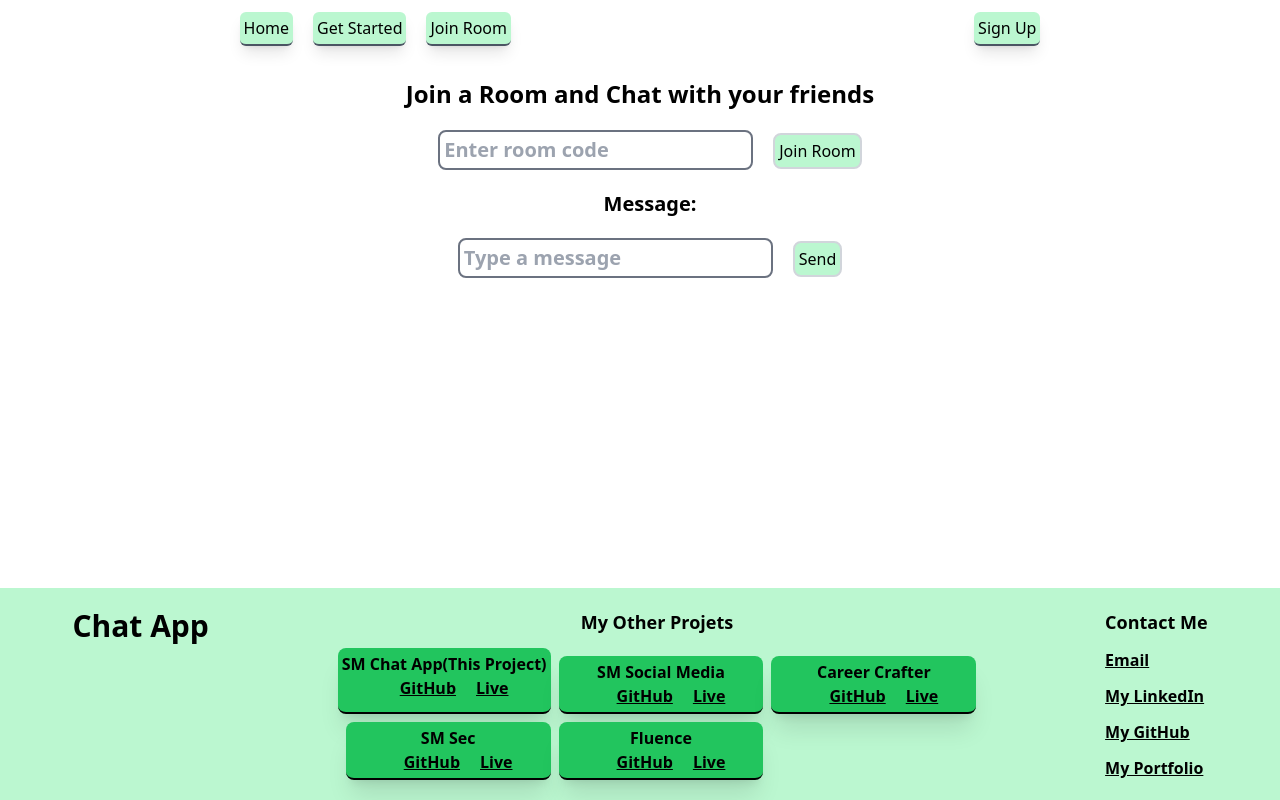
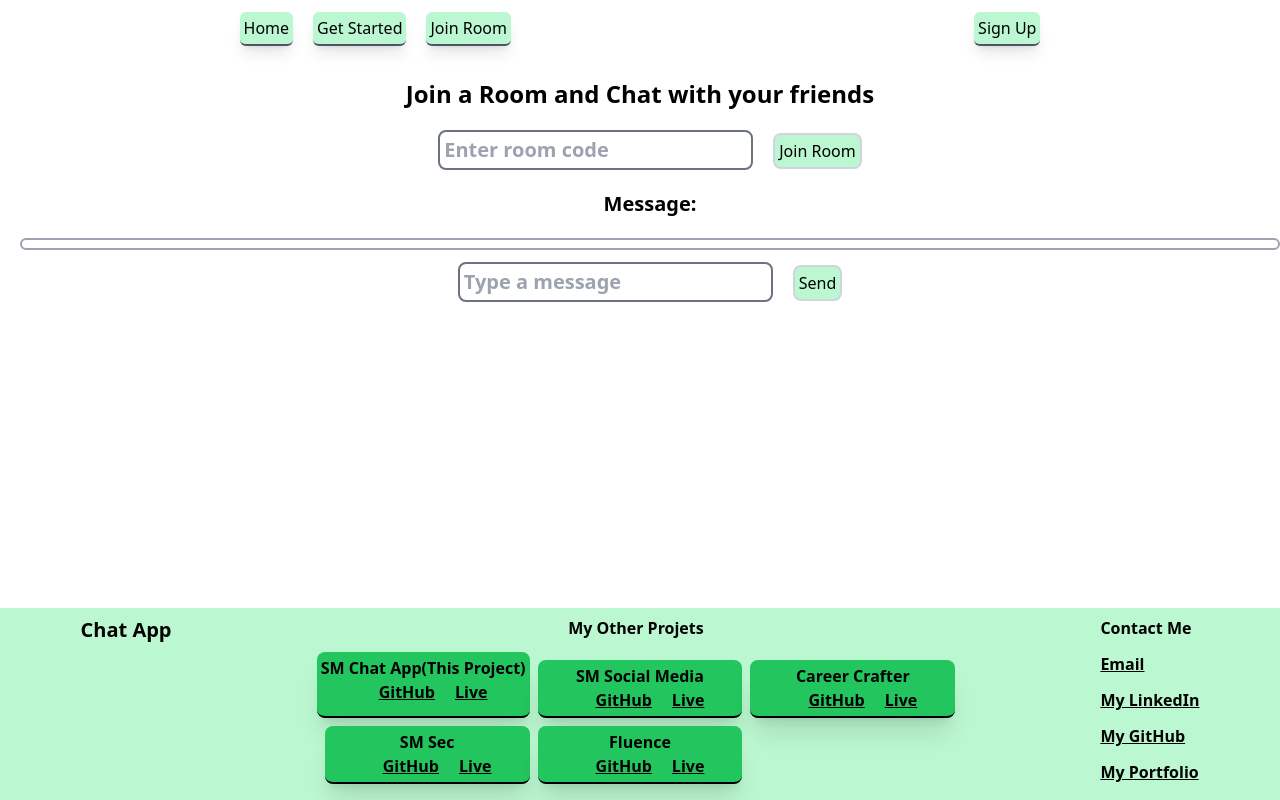
Before and after one commit to sarthakmishraa/sm-chat-app, a React (Create React App) app in the folder client/: page /chat in a window 1280 px wide. Built offline with nearby package versions, Linux system fonts and the light colour scheme; no server answers.

Commit message:
progress on rendering chat

```diff
--- a/client/src/components/Footer.tsx
+++ b/client/src/components/Footer.tsx
@@ -2,12 +2,12 @@ import { Link } from "react-router-dom";
 
 export const Footer = () => {
     return(
-        <div className="bg-green-200 px-2 py-5 flex flex-row justify-around fixed left-0 bottom-0 w-[100%]">
+        <div className="bg-green-200 px-2 pt-2 pb-4 flex flex-row justify-around fixed left-0 bottom-0 w-[100%]">
             <div>
-                <h1 className="font-bold text-3xl">Chat App</h1>
+                <h1 className="font-bold text-xl">Chat App</h1>
             </div>
             <div className="text-center">
-                <h1 className="text-lg font-semibold pb-3">My Other Projets</h1>
+                <h1 className="text-md font-semibold pb-3">My Other Projets</h1>
                 <div className="grid grid-cols-3 space-x-2 space-y-2">
                     <div className="bg-green-500 border-b-2 shadow-xl border-black rounded-lg p-1 space-x-5">
                         <p className="font-semibold">SM Chat App(This Project)</p>
@@ -37,7 +37,7 @@ export const Footer = () => {
                 </div>
             </div>
             <div className="flex flex-col space-y-3">
-                <h1 className="font-semibold text-lg">Contact Me</h1>
+                <h1 className="font-semibold text-md">Contact Me</h1>
                 <Link className="font-bold underline hover:text-gray-100" to="mailto:mishra23@buffalo.edu" target="_blank">Email</Link>
                 <Link className="font-bold underline hover:text-gray-100" to="https://www.linkedin.com/in/sarthakmishraa/" target="_blank">My LinkedIn</Link>
                 <Link className="font-bold underline hover:text-gray-100" to="https://github.com/sarthakmishraa" target="_blank">My GitHub</Link>
--- a/client/src/pages/Chat.tsx
+++ b/client/src/pages/Chat.tsx
@@ -4,11 +4,19 @@ import * as io from 'socket.io-client';
 
 const socket = io.connect("http://localhost:3001/");
 
+interface chatMessageSend {
+    message: String,
+    roomCode: String
+}
+
 export const Chat = () => {
     const [isJoined, setIsJoined] = useState<boolean>(false);
     const [roomCode, setRoomCode] = useState<String>("");
     const [message, setMessage] = useState<String>("");
     const [messageRecieved, setMessageRecieved] = useState<String>("");
+
+    const [chatSend, setChatSend] = useState<chatMessageSend[]>([]);
+    const [chatRecieved, setChatRecieved] = useState<chatMessageSend[]>([]);
 
     const joinRoom = () => {
         if(roomCode !== "") {
@@ -19,12 +27,14 @@ export const Chat = () => {
     };
 
     const sendMessage = () => {
+        setChatSend([...chatSend, { message, roomCode }]);
         socket.emit('send message', { message, roomCode });
     };
 
     useEffect(() => {
         socket.on('recieved message', (data) => {
             // console.log(data);
+            setChatRecieved(chatRecieved => [...chatRecieved, data]);
             setMessageRecieved(data.message);
         })
     }, [socket]);
@@ -48,6 +58,14 @@ export const Chat = () => {
                 )
             }
             <h2 className='text-xl font-semibold py-5'>Message: { messageRecieved }</h2>
+            <div className='border-2 border-gray-400 rounded-lg flex flex-col-reverse px-10 mb-3 space-y-2 font-semibold'>
+                {
+                    <h2 className='text-right flex flex-col'>{ chatSend.map((chat) => <h1>{ chat.message }</h1>) }</h2>
+                }
+                {
+                    <h2 className='text-left flex flex-col'>{ chatRecieved.map((chat) => <h1>{ chat.message }</h1>) }</h2>
+                }
+            </div>
             <input type="text" placeholder="Type a message" className='border-2 border-gray-500 rounded-lg text-xl font-semibold p-1' onChange={(event) => {setMessage(event.target.value)}} />
             <button className='bg-green-200 border-2 border-gray-300 rounded-lg p-1 hover:bg-green-400' onClick={sendMessage}>Send</button>
         </div>
```
